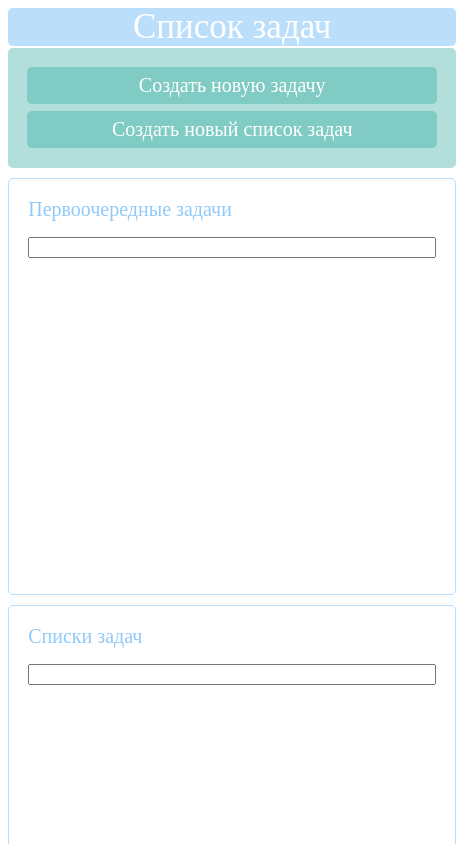
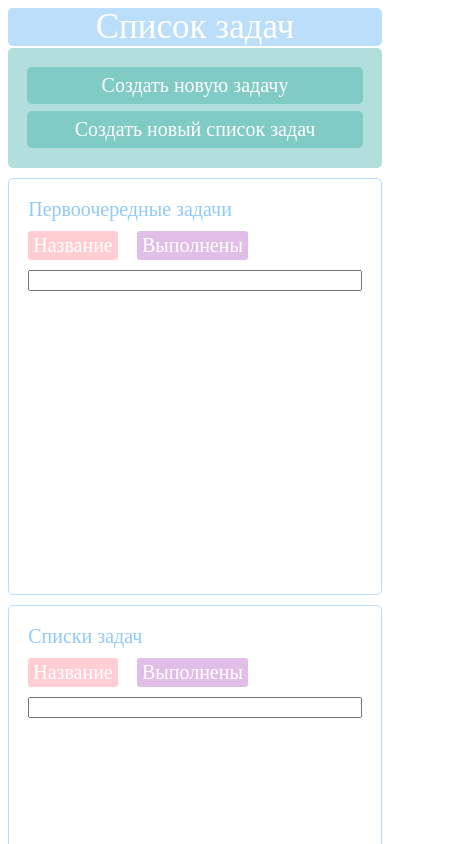
Before and after one commit to UstimenkoDenis/VueJS-todo, a Vue app: page / in a window 390 px wide. Shown: the top 844 px of the page, 456 px wide, since content can reach past the window. Built offline with nearby package versions, Linux system fonts and the light colour scheme.

Commit message:
Filter layout is ready

```diff
--- a/src/App.vue
+++ b/src/App.vue
@@ -9,9 +9,7 @@
           <div class="tasks__header-title">
             Первоочередные задачи
           </div>
-          <div class="tasks__header-filter">
-            <input class = "input" type="text">
-          </div>
+          <ToDoFilter/>
         </div>
         <ul class="tasks__body">
 
@@ -22,9 +20,7 @@
           <div class="task-list__header-title">
             Списки задач
           </div>
-          <div class="task-list__header-filter">
-            <input class = "input" type="text">
-          </div>
+          <ToDoFilter/>
         </div>
         <ul class="task-list__body">
 
@@ -32,10 +28,10 @@
       </div>
     </article>
 		<nav class="main-nav">
-      <div class="button">
+      <div class="menu-button">
         Создать новую задачу
       </div>
-      <div class="button">
+      <div class="menu-button">
         Создать новый список задач
       </div>
     </nav>
@@ -46,11 +42,11 @@
 </template>
 
 <script>
-
+import ToDoFilter from '@/components/ToDoFilter/ToDoFilter'
 export default {
   name: 'App',
   components: {
-
+    ToDoFilter
   }
 }
 </script>
@@ -82,8 +78,13 @@ export default {
           grid-template-columns: 1fr;
 
       }
-      .button {
+      .menu-button {
         font-size: 8px;
+      }
+  }
+  @media (max-width: 362px) {
+      .menu-button {
+        font-size: 2px;
       }
   }
 
@@ -136,21 +137,15 @@ export default {
       .tasks__header {
         color:#90caf9 ;
         font-size: 20px;
-        padding: 0;
+        display: flex;
+        flex-wrap: wrap;
+        padding: 1.2rem 1.2rem 0 1.2rem;
       }
         .tasks__header-title {
           display:inline-block;
-          padding: 1.2rem 1.2rem 0 1.2rem;
+          margin-right: 1.2rem;
         }
-        .tasks__header-filter {
-          display: inline-flex;
-          flex-wrap: wrap;
-          padding: 1rem 1.2rem 0 1.2rem;
-        }
-        .input {
-          min-width: 25rem;
-          color: #90caf9
-        }
+
       .tasks__body {
         flex-grow: 1;
       }
@@ -167,15 +162,13 @@ export default {
         color:#90caf9 ;
         font-size: 20px;
         padding: 0;
+        display: flex;
+        flex-wrap: wrap;
+        padding: 1.2rem 1.2rem 0 1.2rem;
       }
         .task-list__header-title {
           display:inline-block;
-          padding: 1.2rem 1.2rem 0 1.2rem;
-        }
-        .task-list__header-filter {
-          display: inline-flex;
-          flex-wrap: wrap;
-          padding: 1rem 1.2rem 0 1.2rem;
+          margin-right: 1.2rem;
         }
       .task-list__body {
         flex-grow: 1;
@@ -184,7 +177,7 @@ export default {
     grid-area: nav;
     background: #b2dfdb;
   }
-    .button {
+    .menu-button {
       position: relative;
       top: 0;
       left: 0;
@@ -196,17 +189,17 @@ export default {
       font-size: 20px;
       transition: cubic-bezier(0.075, 0.82, 0.165, 1);
     }
-      .button:last-child {
+      .menu-button:last-child {
         margin-top: 7px;
       }
-    .button:hover {
+    .menu-button:hover {
       cursor: pointer;
       box-shadow: 0 0 5px rgba(48, 134, 126, 0.658);
-      background: #80cbc381;
+      background: rgba(128, 203, 195, 0.506);
     }
-    .button:active {
+    .menu-button:active {
       top: 2px;
-       box-shadow: 0 0 0;
+      box-shadow: 0 0 0;
     }
 
 </style>
--- /dev/null
+++ b/src/components/ToDoFilter/ToDoFilter.vue
@@ -0,0 +1,78 @@
+<template>
+    <div class="filter">
+        <div class="filter__buttons">
+            <div class="filter__button-title button-filter">
+                Название
+            </div>
+            <div class="filter__button-done button-filter">
+                Выполнены
+            </div>
+        </div>
+        <input class = "filter__input" type="text">
+    </div>
+</template>
+
+<style>
+    .filter {
+        flex-grow: 1;
+        display: flex;
+        flex-wrap: wrap;
+    }
+    .filter__buttons {
+        display: inline-flex;
+    }
+    @media (max-width: 575px) {
+        .filter__input {
+            margin-top: 10px;
+        }
+        .filter__buttons {
+            margin-top: 10px;
+        }
+    }
+        .button-filter {
+            position: relative;
+            top: 0;
+            left: 0;
+            box-sizing: inherit;
+            border-radius: 3px;
+            color: #fff;
+            padding: 3px 5px;
+            display: flex;
+            justify-content: center;
+            align-items: center;
+            margin: 0 1.2rem 0 0px;
+        }
+
+        .filter__button-title {
+            background: #ffcdd2;
+        }
+            .filter__button-title:hover {
+                cursor: pointer;
+                box-shadow: 0 0 5px rgba(211, 129, 137, 0.7);
+                background: rgb(255, 205, 210, 0.7);
+            }
+            .filter__button-title:active {
+                top: 2px;
+                box-shadow: 0 0 0;
+            }
+        .filter__button-done {
+            background: #e1bee7;
+        }
+            .filter__button-done:hover {
+                cursor: pointer;
+                box-shadow: 0 0 5px rgba(161, 110, 170, 0.699);
+                background: rgba(225, 190, 231, 0.7);
+            }
+            .filter__button-done:active {
+                top: 2px;
+                box-shadow: 0 0 0;
+            }
+    .filter__input {
+
+        display: block;
+        color: #90caf9;
+        flex-grow: 1;
+        box-sizing: border-box;
+    }
+
+</style>
```
